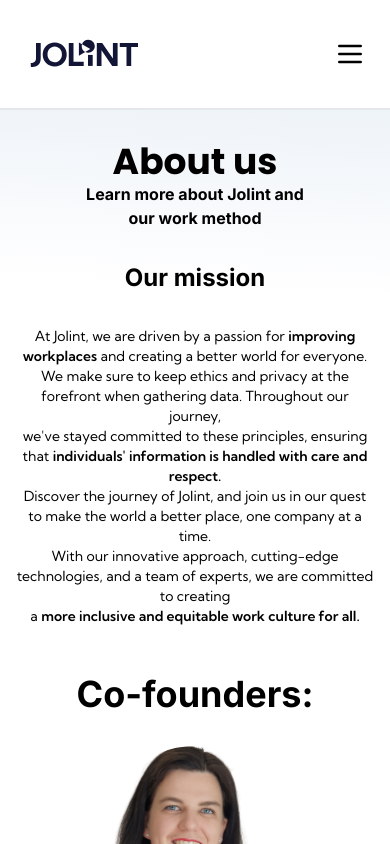
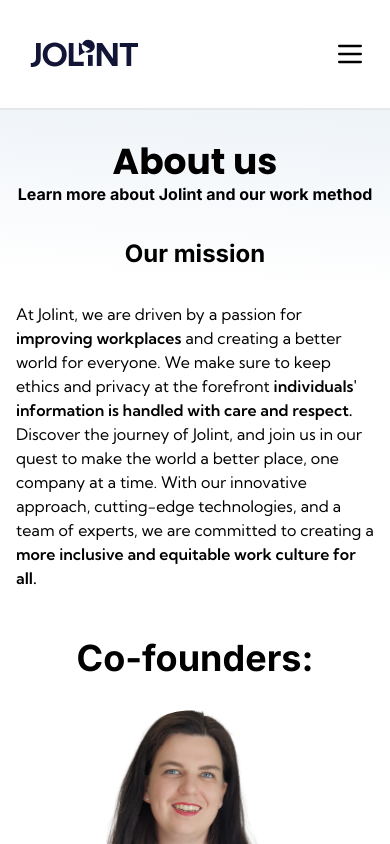
Before and after one commit to tessceciliaj/jolint-web, a Next.js app: page /about in a window 390 px wide. Shown: the top 844 px of the page. Built offline with nearby package versions, Linux system fonts and the light colour scheme.

Commit message:
Adjust text styling for about hero.

```diff
--- a/app/components/AboutHero.tsx
+++ b/app/components/AboutHero.tsx
@@ -9,41 +9,34 @@
                 className="flex flex-col bg-cover md:bg-contain bg-no-repeat"
             >
                 <div className="px-4 pt-8 md:p-16 text-center md:text-left">
-                    <h1 className="font-poppins font-bold text-4xl md:text-5xl">
+                    <h1 className="font-poppins font-bold text-4xl md:text-left md:text-5xl">
                         About us
                     </h1>
                     <p className="font-bold md:text-2xl pb-4 md:pb-7 md:hidden">
-                        Learn more about Jolint and
-                        <br /> our work method
+                        Learn more about Jolint and our{'\u00A0'}work{'\u00A0'}
+                        method
                     </p>
                 </div>
                 <div className="text-center md:text-left md:pl-16">
-                    <p className="font-bold text-2xl md:text-4xl md:p-0 p-4">
+                    <h2 className="font-bold text-2xl md:text-4xl md:p-0 p-4">
                         Our mission
-                    </p>
-                    <p className="font-kumbhSans text-sm font-normal md:text-base md:p-0 p-4">
+                    </h2>
+                    <p className="font-kumbhSans font-normal text-left md:px-0 p-4 max-w-3xl">
                         At Jolint, we are driven by a passion for{' '}
                         <b>improving workplaces</b> and creating a better world
-                        for everyone. <br />
-                        We make sure to keep ethics and privacy at the forefront
-                        when gathering data. Throughout our journey, <br />
-                        we've stayed committed to these principles, ensuring
-                        that{' '}
+                        for everyone. We make sure to keep ethics and privacy at
+                        the forefront{' '}
                         <b>
                             individuals' information is handled with care and
                             respect.
                         </b>{' '}
-                        <br />
                         Discover the journey of Jolint, and join us in our quest
-                        to make the world a better place, one company at a time.{' '}
-                        <br />
+                        to make the world a better place, one company at a time.
                         With our innovative approach, cutting-edge technologies,
-                        and a team of experts, we are committed to creating{' '}
-                        <br />a{' '}
+                        and a team of experts, we are committed to creating a{' '}
                         <b>
                             more inclusive and equitable work culture for all.
-                        </b>{' '}
-                        <br />
+                        </b>
                     </p>
                 </div>
             </div>
```
